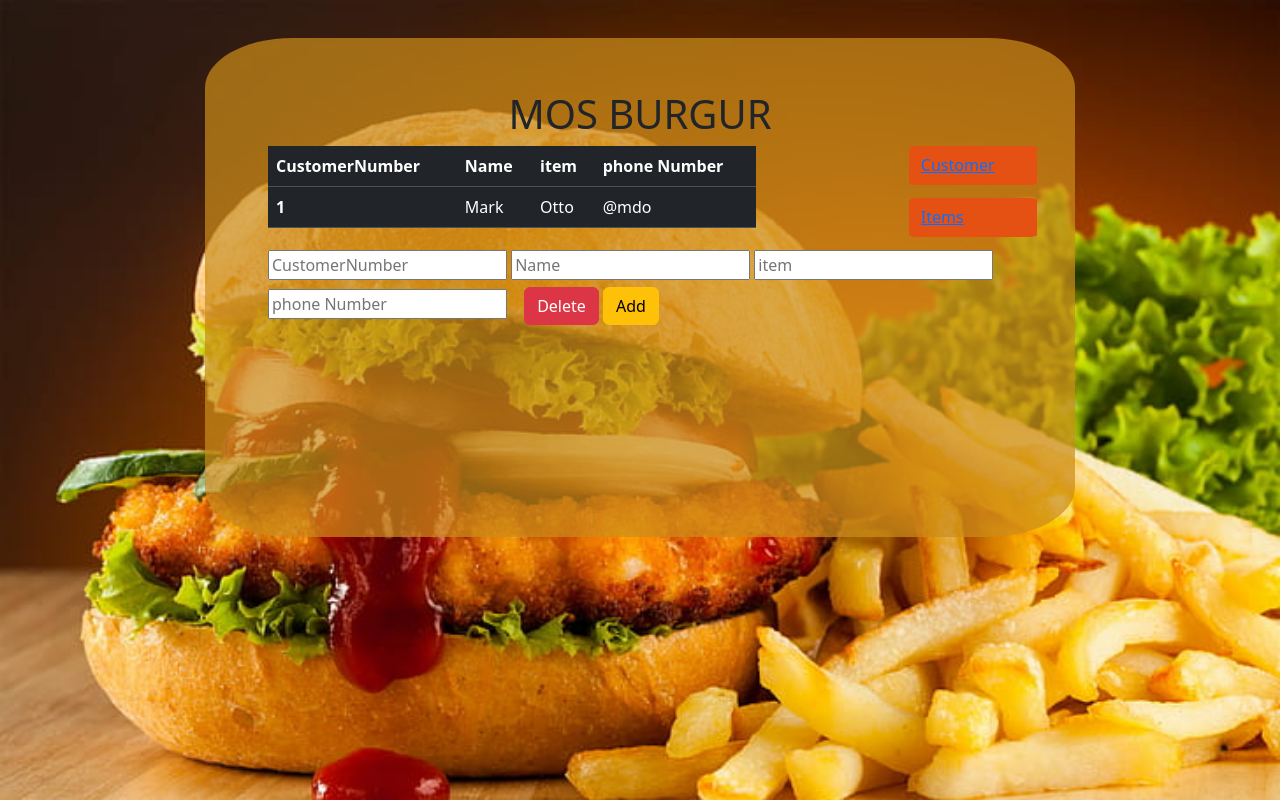
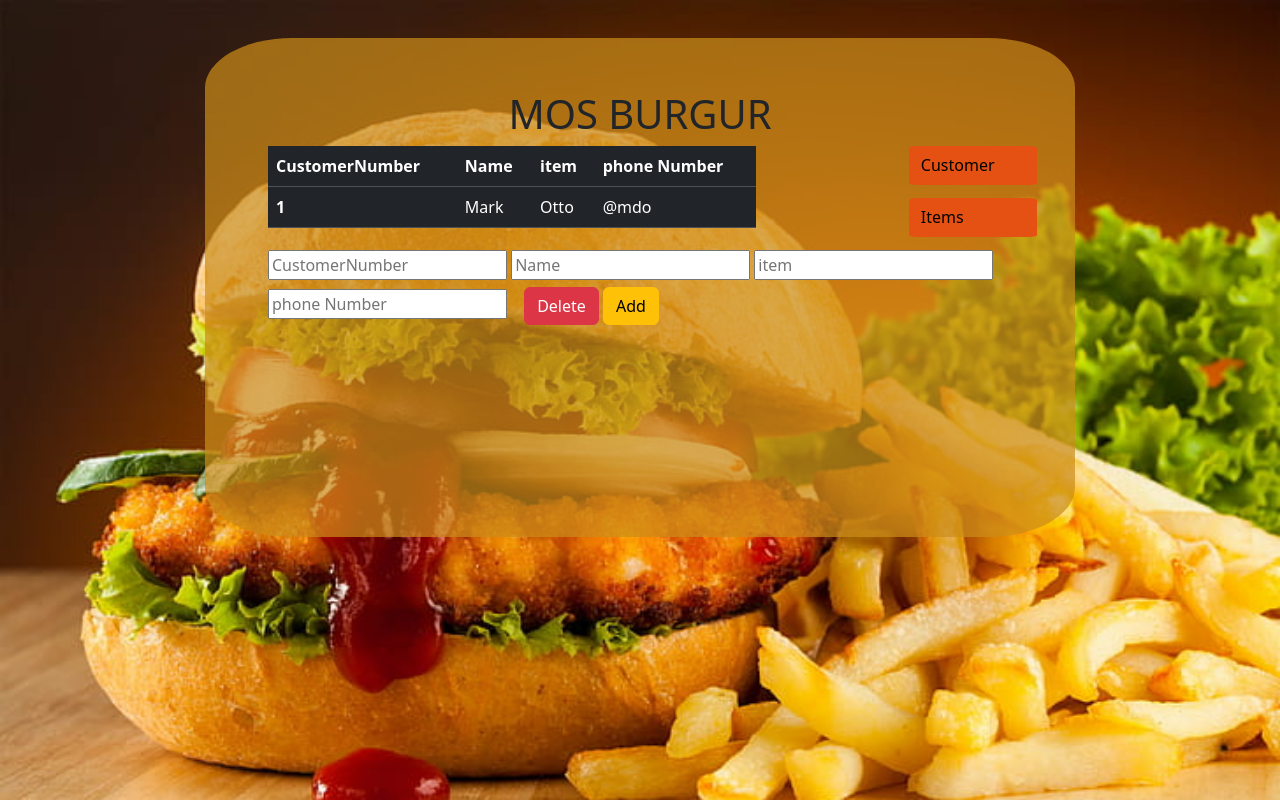
Before and after one commit to 02003150/mosBurgurShop, a plain HTML site: page customer.html in a window 1280 px wide. Drawn offline with nearby package versions, Linux system fonts and the light colour scheme.

Commit message:
TextStyleAdd

```diff
--- a/customer.html
+++ b/customer.html
@@ -54,8 +54,8 @@
 
 
           <div class="col col-lg-2">
-            <a href=""><div class="row"><button1>Customer</button1></div></a>
-            <a href="index.html"><div class="row"><button1>Items</button1></div></a>
+            <a href="" style="text-decoration: none; color: black;"><div class="row"><button1>Customer</button1></div></a>
+            <a href="index.html" style="text-decoration: none; color: black;"><div class="row"><button1>Items</button1></div></a>
           </div>
 
 
```
Also changed, not shown: index.html (+3 -2 lines).
